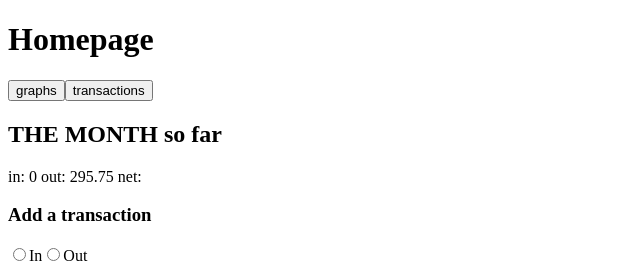
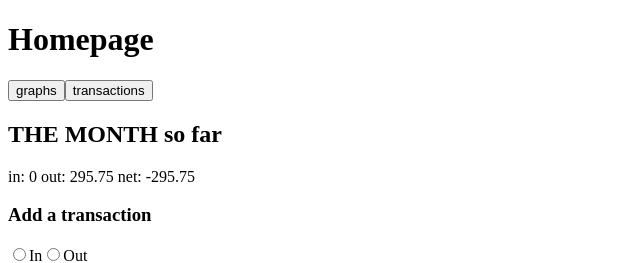
Before and after one commit to JThompson-scottlogic/budgeting-app, an Angular app: page / in a window 1280 px wide. Shown: the top 263 px of the page, without its empty margins (0-640 px from the left). Built offline with nearby package versions, Linux system fonts and the light colour scheme.

Commit message:
summary shows from the current month

```diff
--- a/src/app/homepage-summary/homepage-summary.component.html
+++ b/src/app/homepage-summary/homepage-summary.component.html
@@ -1,7 +1,7 @@
 <h2>THE MONTH so far</h2>
 
 <div>
-    <span> in: {{calculateAmountIn('may')}}</span>
-    <span> out: {{calculateAmountOut('may')}}</span>
-    <span> net: </span>
+    <span> in: {{calculateAmountIn(months[date.getMonth()])}}</span>
+    <span> out: {{calculateAmountOut(months[date.getMonth()])}}</span>
+    <span> net: {{calculateAmountIn(months[date.getMonth()]) - calculateAmountOut(months[date.getMonth()])}} </span>
 </div>
--- a/src/app/homepage-summary/homepage-summary.component.ts
+++ b/src/app/homepage-summary/homepage-summary.component.ts
@@ -13,6 +13,7 @@ export class HomepageSummaryComponent implements OnInit {
     'january', 'february', 'march', 'april', 'may', 'june', 'july', 'august', 'september', 'october', 'november', 'december'
   ];
 
+  date = new Date();
 
   calculateAmountIn = (month:string):number => {
     const monthTransactions:BudgetItem[] = this.itemsService.getItemsByMonth(month);
@@ -31,7 +32,6 @@ export class HomepageSummaryComponent implements OnInit {
   constructor(public itemsService: ItemsService) { }
 
   ngOnInit(): void {
-    const date = new Date();
   }
 
 }
```
